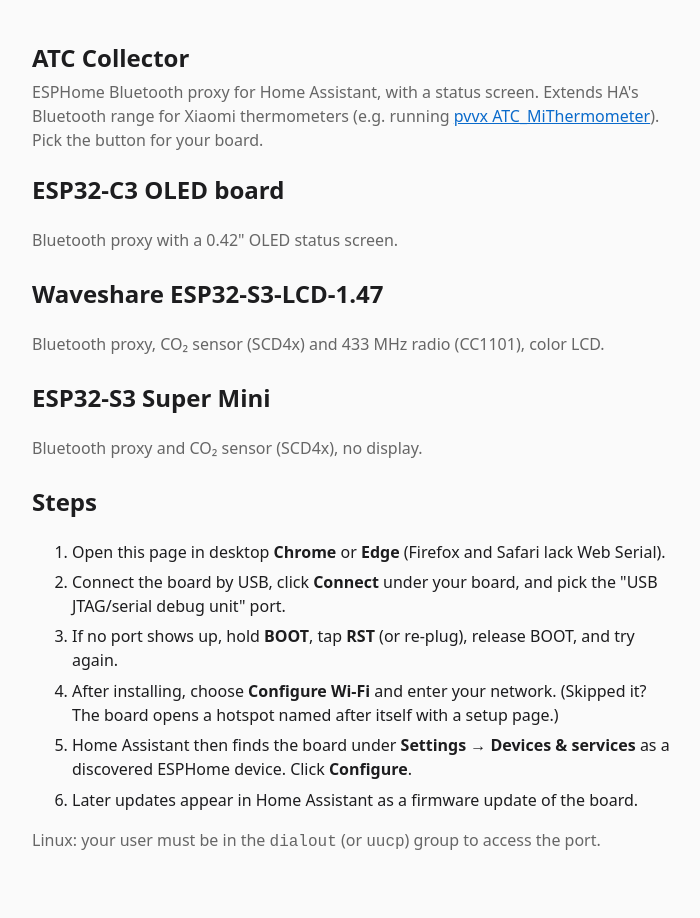
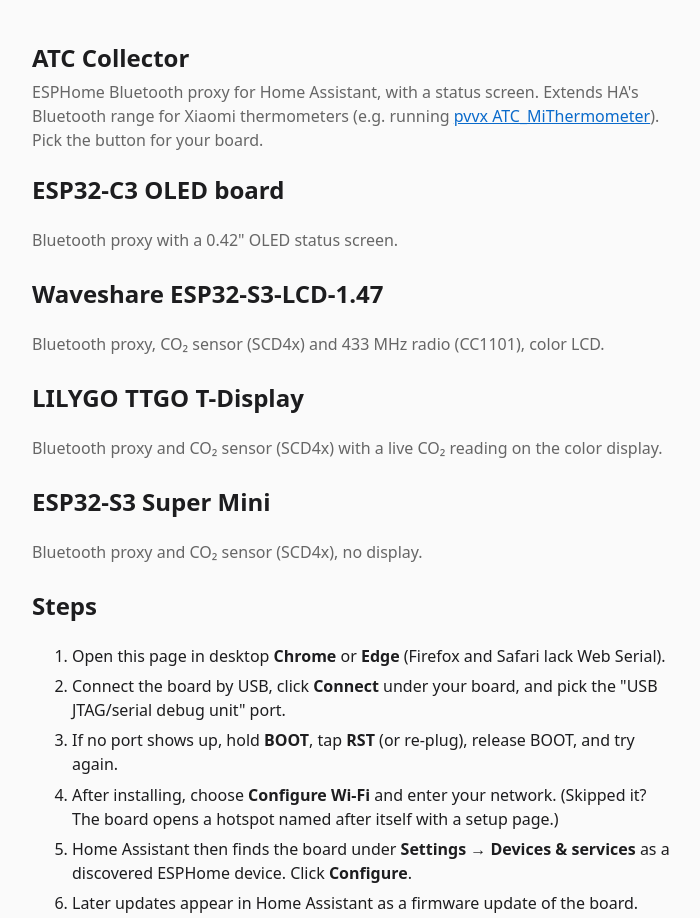
Before and after one commit to hmeyer/atc_collector_esp32, a plain HTML site: page web/index.html in a window 1280 px wide. Shown: the top 918 px of the page, without its empty margins (288-988 px from the left). Before the commit the page ends 894 px from the top, so only its background shows below. Drawn offline with Linux system fonts and the light colour scheme.

Commit message:
Add LILYGO TTGO T-Display: proxy with live CO2 on the display
- esphome/atc-tdisplay.yaml: ESPHome's T-DISPLAY preset in landscape,
  large colour-coded CO2 reading plus HA/Wi-Fi/BLE status, dimmable
  backlight, BOOT button toggles the display; SCD4x on SDA 21 / SCL 22
- CI, flasher page and README include the fourth board

Co-Authored-By: Claude Opus 5.5 <noreply@anthropic.com>
Claude-Session: https://claude.ai/code/session_019sEeWuEBRNFpq89EtveaPu

```diff
--- a/web/index.html
+++ b/web/index.html
@@ -34,6 +34,10 @@
   <p class="sub">Bluetooth proxy, CO&#8322; sensor (SCD4x) and 433&nbsp;MHz radio (CC1101), color LCD.</p>
   <esp-web-install-button manifest="atc-s3.manifest.json"></esp-web-install-button>
 
+  <h2>LILYGO TTGO T-Display</h2>
+  <p class="sub">Bluetooth proxy and CO&#8322; sensor (SCD4x) with a live CO&#8322; reading on the color display.</p>
+  <esp-web-install-button manifest="atc-tdisplay.manifest.json"></esp-web-install-button>
+
   <h2>ESP32-S3 Super Mini</h2>
   <p class="sub">Bluetooth proxy and CO&#8322; sensor (SCD4x), no display.</p>
   <esp-web-install-button manifest="atc-s3mini.manifest.json"></esp-web-install-button>
```
Also changed, not shown: 3 other files.
